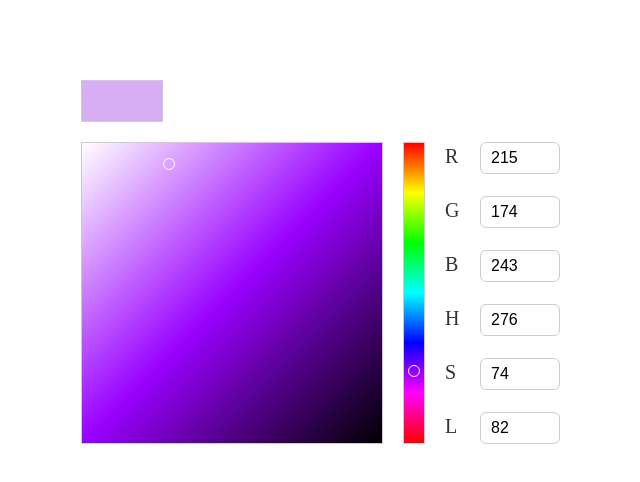
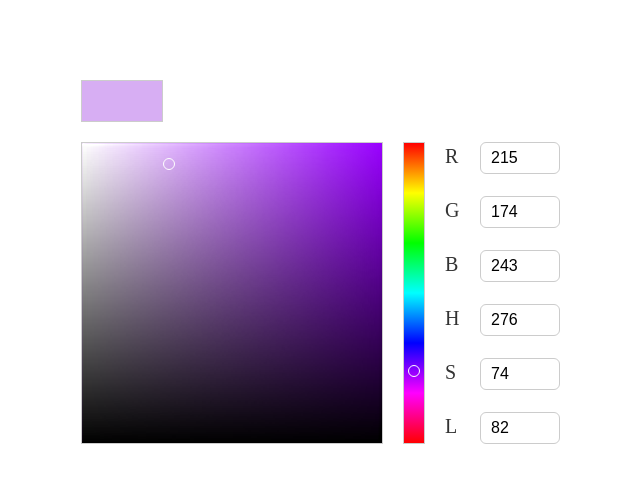
Before and after one commit to YLily/ife2017, a website: page uimodule/colorpicker/colorpicker.html in a window 1280 px wide. Shown: the whole page, without its empty margins (294-934 px from the left). Drawn offline with Linux system fonts and the light colour scheme.

Commit message:
modified

```diff
--- a/uimodule/colorpicker/colorpicker.css
+++ b/uimodule/colorpicker/colorpicker.css
@@ -45,8 +45,9 @@ input[type="number"]::-webkit-outer-spin-button {
 .color_area{
 	width: 300px;
 	border: 1px solid #ccc;
-	background: -webkit-linear-gradient(-45deg, #fff, #ff0000, #000);
+	background-image: url(bg.png);
 	position: relative;
+	user-select: none;
 }
 .color_tape{
 	width: 20px;
--- a/uimodule/colorpicker/colorpicker.js
+++ b/uimodule/colorpicker/colorpicker.js
@@ -188,7 +188,7 @@ ColorPicker.prototype.showBg = function(){
 	color += Number(this.bg[1]).toString(16) == 0 ? '00' : Number(this.bg[1]).toString(16);
 	color += Number(this.bg[2]).toString(16) == 0 ? '00' : Number(this.bg[2]).toString(16);
 
-	this.area.style.background = '-webkit-linear-gradient(-45deg, #fff, '+color+', #000)';
+	this.area.style.backgroundColor = color;
 },
 ColorPicker.prototype.showPicker = function(){
 	this.areaPicker.style.left = this.hsb[1]/100 * (this.area.offsetWidth - this.areaPicker.offsetWidth) + 'px';
```
Also changed, not shown: uimodule/colorpicker/bg.png (added).
